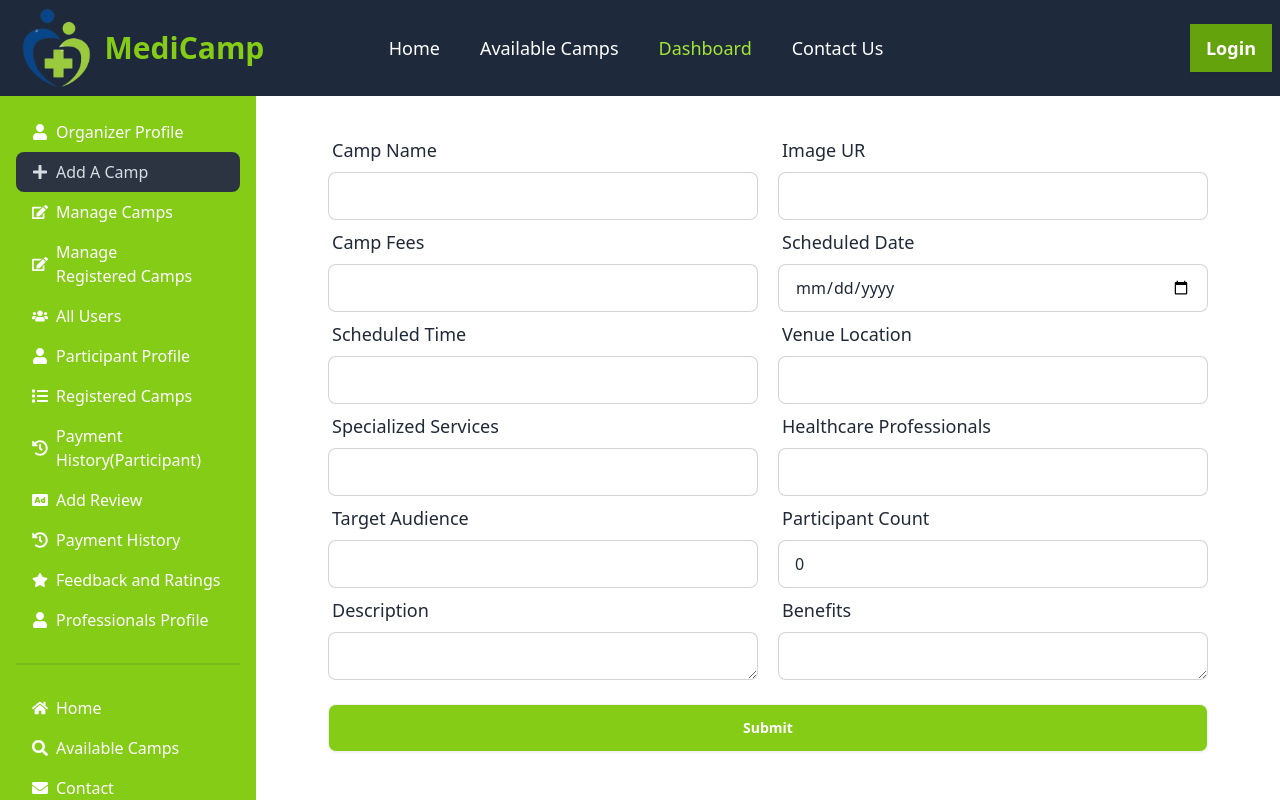
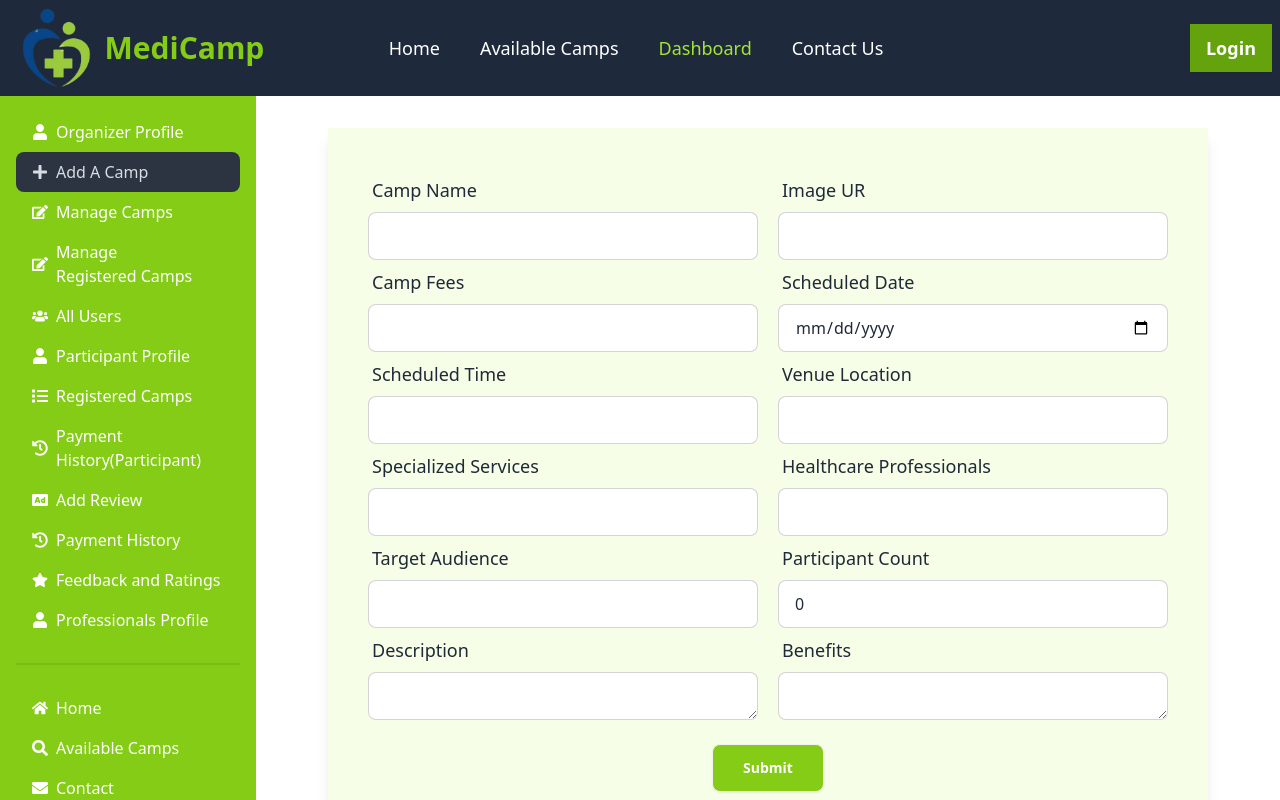
Before and after one commit to RawshanaraEity/medical-campaign-management-client-side, a React (Vite) app: page /dashboard/add-a-camp in a window 1280 px wide. Shown: the top 800 px of the page. Built offline with nearby package versions, Linux system fonts and the light colour scheme; no server answers.

Commit message:
updated add camp

```diff
--- a/src/Pages/Dashboard/OrganizerDashboard/OrganizerDashboard/AddCamp.jsx
+++ b/src/Pages/Dashboard/OrganizerDashboard/OrganizerDashboard/AddCamp.jsx
@@ -17,8 +17,8 @@ const AddCamp = () => {
 
   return (
    <div>
-     <form onSubmit={handleSubmit(onSubmit)} className="your-form-styles">
-     <div className=" w-11/12 mx-auto">
+     <form onSubmit={handleSubmit(onSubmit)}>
+     <div className=" w-11/12 mx-auto bg-lime-50 p-10 shadow-lg">
         <div className="flex gap-5">
              {/* Camp Name */}
       <div className="form-control flex-1">
@@ -208,8 +208,8 @@ const AddCamp = () => {
       </div>
 
       {/* Submit Button */}
-      <div className="form-control  mt-6">
-          <input  className="btn bg-lime-500 text-white " type="submit" value="Submit" />
+      <div className="form-control w-28 mx-auto mt-6">
+          <input  className="btn  bg-lime-500 text-white " type="submit" value="Submit" />
         </div>
      </div>
     </form>
```
